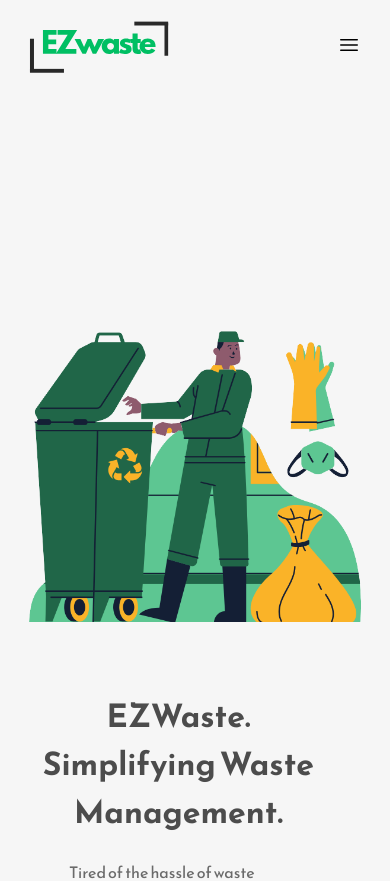
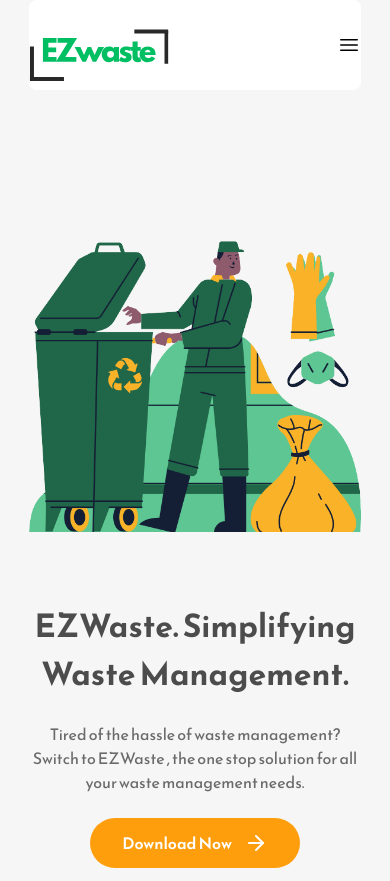
Before and after one commit to faiqfdhh/ezwaste-page, a React (Create React App) app: page / in a window 390 px wide. Shown: the top 881 px of the page. Built offline with nearby package versions, Linux system fonts and the light colour scheme; the HTML template or start-up script is replaced by a standard one.

Commit message:
Fixed some positioning errors in mobile

```diff
--- a/src/App.js
+++ b/src/App.js
@@ -6,6 +6,7 @@
 import Contact from './Components/Contact';
 import Footer  from './Components/Footer';
 import Faq from './Components/FAQ';
+import Company from './Components/Company';
 
 function App() {
   return (
@@ -16,6 +17,7 @@
     <Reviews />
     <Contact></Contact>
     <Faq></Faq>
+    <Company></Company>
     <Footer></Footer>
 
     </div>
--- /dev/null
+++ b/src/Components/Company.js
@@ -0,0 +1,32 @@
+import React from 'react'
+import Grid from '@mui/material/Grid';
+import Paper from '@mui/material/Paper';
+import FaiqPicture from '../Images/faiqPicture.jpg';
+
+ const Company = () => {
+    return (
+        <div className='company-section-wrapper'>
+
+                <Grid container>
+                        <Grid item xs={6.5} >
+                        <Paper style={{ display: 'flex', flexDirection: 'column', alignItems: 'center', textAlign: 'center' , height:'70vh'}}>
+  <div className='primary-heading'>CEO</div>
+  <img src={FaiqPicture} alt="" style={{ borderRadius: '8px', height: '30vh', margin: '0 auto' }} />
+  <div className='primary-heading'>Muhammad Faiq Fadhlullah</div>
+  <div className='primary-text'>Muhammad Faiq Fadhlullah</div>
+</Paper>
+
+                        </Grid>
+
+                        <Grid item xs={5.5}>
+                            <Paper>
+                                <h1>Company</h1>
+                            </Paper>
+                        </Grid>
+                </Grid>
+
+        </div>
+    )
+}
+
+export default Company;
--- a/src/Components/Contact.js
+++ b/src/Components/Contact.js
@@ -10,7 +10,8 @@
           </ScrollAnimations>
           </h1>
         <h1 className='primary-heading'>
-          <ScrollAnimations>Let's Get To Know Better
+          <ScrollAnimations>
+            Let's Get To Know Better
           </ScrollAnimations>
           </h1>
         <div className='contact-form-container'>
--- a/src/Components/Navbar.js
+++ b/src/Components/Navbar.js
@@ -38,8 +38,8 @@
   ];
   return (
     <nav>
-      <div className="nav-logo-container" style={{height:'54.8px'}}>
-        <img src={Logo} alt="" />
+      <div className="nav-logo-container" style={{height:'54.8px',borderRadius:'8px'}}>
+        <img src={Logo} alt="" style={{height:"72px"}}/>
       </div>
       <div className="navbar-links-container">
         <a href="">Home</a>
@@ -47,7 +47,7 @@
         <a href="">Testimonials</a>
         <a href="">Contact</a>
 
-        <button className="primary-button">Download Now</button>
+
       </div>
       <div className="navbar-menu-container">
         <HiOutlineBars3 onClick={() => setOpenMenu(true)} />
--- a/src/Components/Reviews.js
+++ b/src/Components/Reviews.js
@@ -94,7 +94,7 @@
               justifyContent: 'center',
               height: '100%',
             }}>"{item.text}"</p>
-            <div style={{ textAlign: 'center', margin: '3rem 3rem',fontSize:"20px"}}>
+            <div style={{ textAlign: 'center', margin: '0 auto',fontSize:"20px"}}>
               {Array.from({ length: item.stars }, (_, i) => (
                 <span key={i}>⭐</span>
               ))}
--- a/src/index.css
+++ b/src/index.css
@@ -28,6 +28,11 @@
   align-items: center;
   justify-content: space-between;
   min-height: 90px;
+  position: fixed;
+  width: 85vw;
+  background-color: white;
+  border-radius: 8px;
+  z-index: 999;
 }
 .nav-company-logo-container {
   display: none;
@@ -219,8 +224,9 @@
   display: flex;
   margin-top: 10rem;
 }
-.footer-logo-container {
+.footer-logo-container img{
   max-width: 110px;
+  margin: 0 auto;
 }
 .footer-icons {
   margin-top: 2.5rem;
@@ -351,6 +357,7 @@
   body, html {
     margin: 0;
     padding: 0;
+    text-align: center;
   }
 
 
@@ -364,8 +371,8 @@
     display: flex;
   }
 
-  .home-bannerImage-container {
-    max-width: 400px;
+  .home-bannerImage-container ,.about-background-image-container,.review-background-image-container {
+    display: none;
   }
   .home-banner-container,
   .about-section-container {
@@ -376,6 +383,7 @@
   }
   .about-section-container {
     flex-direction: column;
+    text-align: center;
   }
   .home-image-section,
   .about-section-image-container {
@@ -386,11 +394,11 @@
   }
   .primary-heading {
     text-align: center;
-    max-width: 90%;
+    max-width: 100%;
   }
   .primary-text {
     text-align: center;
-    max-width: 80%;
+    max-width: 100%;
   }
   .home-text-section,
   .about-section-text-container {
@@ -403,6 +411,8 @@
     font-size: 1rem;
     padding: 0.8rem 2rem;
     cursor: pointer;
+    text-align: center;
+
   }
   .about-section-container {
     margin-top: 5rem !important;
@@ -438,6 +448,8 @@
     justify-content: center;
     align-items: center;
     border-radius: 1rem !important;
+    text-align: center;
+
   }
   .contact-form-container input {
     font-size: 1rem !important;
@@ -470,7 +482,7 @@
     overflow:auto;
   }
   .home-bannerImage-container,
-  .about-background-image-container {
+  .about-background-image-container ,.review-background-image-container {
     display: none;
   }
   .secondary-button{
```
Also changed, not shown: src/Images/faiqPicture.jpg (added).
